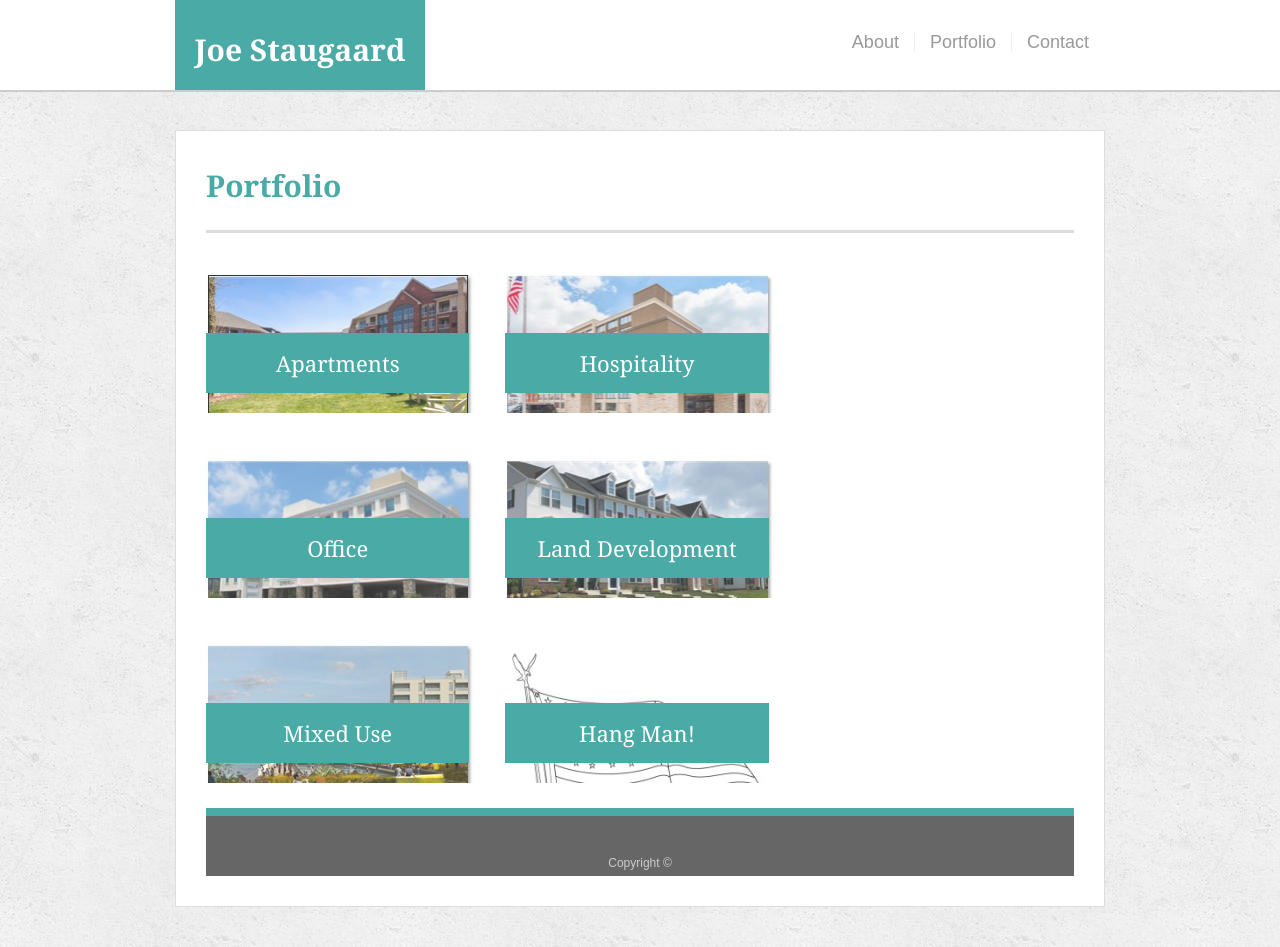
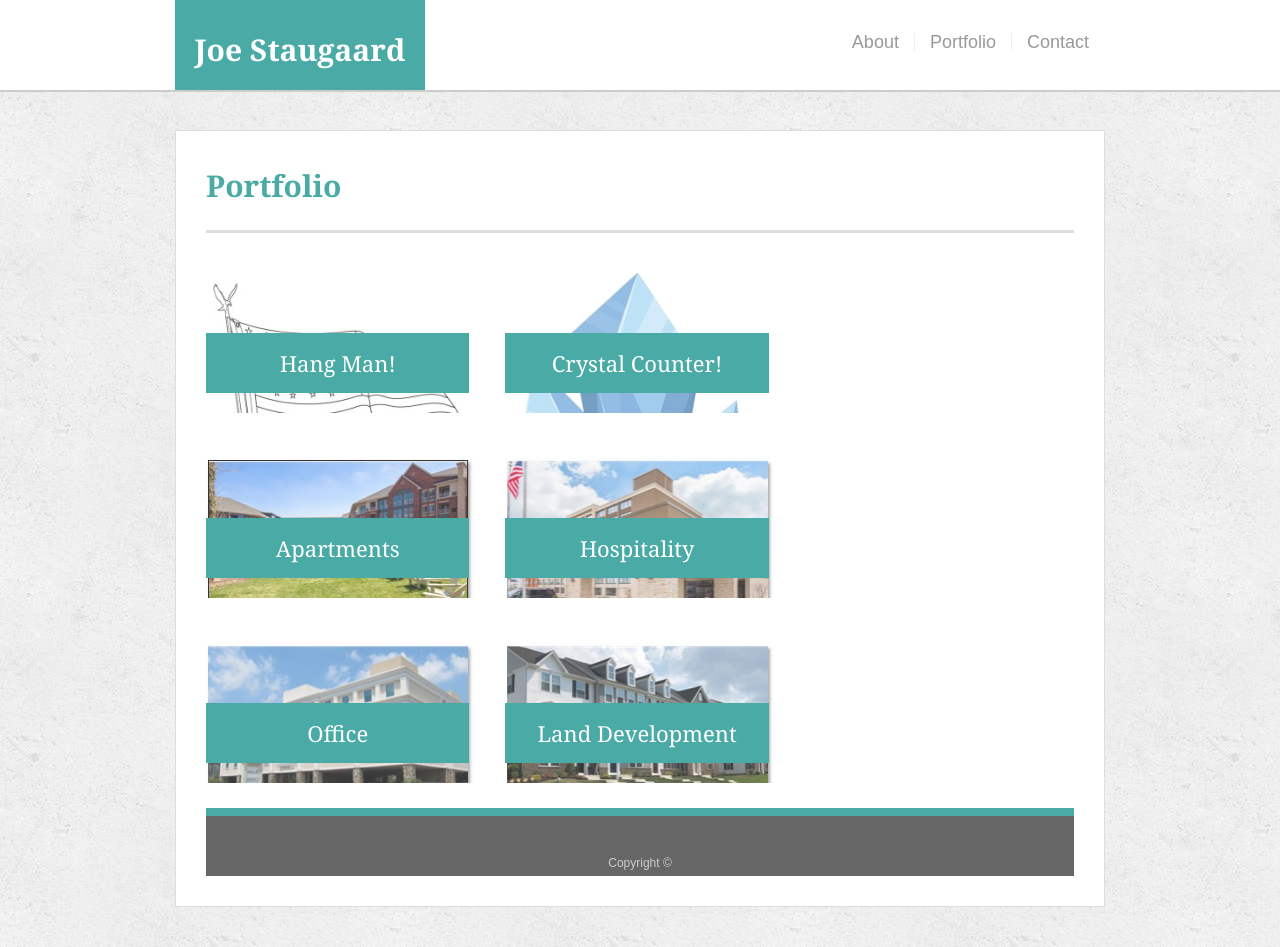
Before and after one commit to jstaugaard3/Bootstrap-Portfolio, a plain HTML site: page portfolio.html in a window 1280 px wide. Drawn offline with nearby package versions, Linux system fonts and the light colour scheme.

Commit message:
added crystal game to portfolio

```diff
--- a/portfolio.html
+++ b/portfolio.html
@@ -10,6 +10,7 @@
 
 <head>
   <meta charset="UTF-8">
+  <meta name="viewport" content="width=device-width, initial-scale=1.0">
   <title>Portfolio | Joe Staugaard</title>
   <link rel="stylesheet" href="https://stackpath.bootstrapcdn.com/bootstrap/4.2.1/css/bootstrap.min.css" integrity="sha384-GJzZqFGwb1QTTN6wy59ffF1BuGJpLSa9DkKMp0DgiMDm4iYMj70gZWKYbI706tWS" crossorigin="anonymous">
   <link rel="stylesheet" type="text/css" href="assets/css/style.css">
@@ -40,6 +41,22 @@
           </div>
       </div>
 
+
+      <div class="row">
+        <div class="col-sm-4 work" >
+            <a href="https://jstaugaard3.github.io/word-guess-game/"><img src="assets/images/flag.jpg" id="hangMan" alt="Hang Man!">
+              <h3>Hang Man!</h3></a>
+          </div>
+
+          <div class="col-sm-4 work">
+            <a href="https://jstaugaard3.github.io/unit-4-game/"><img src="assets/images/crystal1.png" id="hangMan" alt="Hang Man!">
+                <h3>Crystal Counter!</h3></a>
+        </div>
+
+    </div>
+
+
+
       <div class="row">
           <div class="col-sm-4 work">
               <img src="assets/images/Maybrook.jpg" alt="Apartments">
@@ -64,23 +81,10 @@
        </div>
 
 
-      <div class="row">
-          <div class="col-sm-4 work">
-              <img src="assets/images/FestivalPier.jpg" alt="Mixed Use">
-              <h3>Mixed Use</h3>
-          </div>
-          <div class="col-sm-4 work" >
-                <img src="assets/images/flag.jpg" id="hangMan" alt="Hang Man!">
-                <h3>Hang Man!</h3>
-            </div>
 
-
-
-      </div>
-
-      <script type="text/javascript">
+  <!--    <script type="text/javascript">
           $("#hangMan").wrap($("<a>").attr("href", "https://jstaugaard3.github.io/word-guess-game/"));
-      </script>
+      </script>   -->
 
 
 
```
Also changed, not shown: contact.html (+1 -0 lines), index.html (+1 -0 lines), assets/images/crystal1.png (added), 2 other files.
